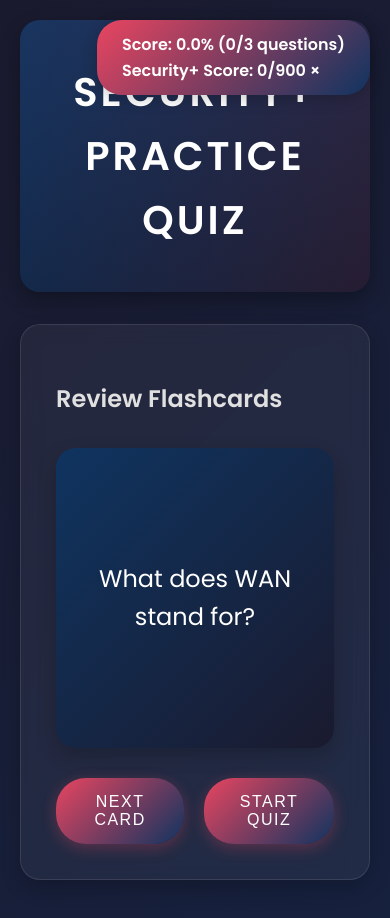
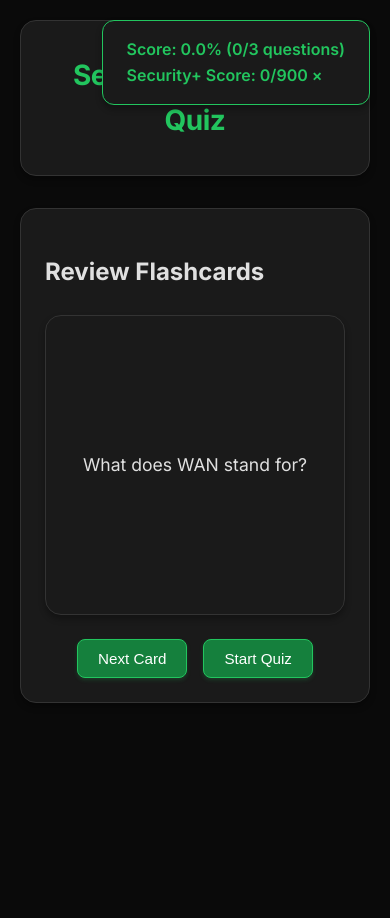
Before and after one commit to HUGOW04/LearningWebsite, a plain HTML site: page index.html in a window 390 px wide. After the commit the page ends 884 px from the top, so only its background shows below. Drawn offline with Linux system fonts and the light colour scheme.

Commit message:
Update styles.css

```diff
--- a/styles.css
+++ b/styles.css
@@ -1,12 +1,12 @@
-@import url('https://fonts.googleapis.com/css2?family=Poppins:wght@300;400;600&display=swap');
+@import url('https://fonts.googleapis.com/css2?family=Inter:wght@400;500;600;700&display=swap');
 
 body {
-    font-family: 'Poppins', sans-serif;
+    font-family: 'Inter', sans-serif;
     line-height: 1.6;
     color: #e0e0e0;
     margin: 0;
     padding: 20px;
-    background: linear-gradient(135deg, #1a1a2e 0%, #16213e 100%);
+    background-color: #0a0a0a;
     min-height: 100vh;
     display: flex;
     flex-direction: column;
@@ -14,8 +14,9 @@ body {
 }
 
 .container {
-    max-width: 800px;
+    max-width: 900px;
     width: 100%;
+    padding: 0 20px;
 }
 
 /* Score Display */
@@ -23,15 +24,15 @@ body {
     position: fixed;
     top: 20px;
     right: 20px;
-    background: linear-gradient(135deg, #e94560 0%, #0f3460 100%);
-    color: #ffffff;
-    padding: 12px 25px;
-    border-radius: 25px;
+    background: #1a1a1a;
+    color: #22c55e;
+    padding: 16px 24px;
+    border-radius: 12px;
     font-weight: 600;
-    box-shadow: 0 4px 15px rgba(0, 0, 0, 0.2);
-    backdrop-filter: blur(10px);
+    box-shadow: 0 4px 6px rgba(0, 0, 0, 0.3);
     z-index: 1000;
     animation: slideIn 0.5s ease-out;
+    border: 1px solid #22c55e;
 }
 
 @keyframes slideIn {
@@ -46,58 +47,41 @@ body {
 }
 
 header {
-    background: linear-gradient(135deg, #0f3460 0%, #1a1a2e 100%);
-    color: #fff;
+    background: #1a1a1a;
+    color: #e0e0e0;
     text-align: center;
-    padding: 2.5rem;
+    padding: 2rem;
     margin-bottom: 2rem;
-    border-radius: 20px;
-    box-shadow: 0 8px 20px rgba(0, 0, 0, 0.3);
-    position: relative;
-    overflow: hidden;
-}
-
-header::before {
-    content: '';
-    position: absolute;
-    top: 0;
-    left: 0;
-    right: 0;
-    bottom: 0;
-    background: linear-gradient(45deg, transparent 0%, rgba(233, 69, 96, 0.1) 100%);
-    z-index: 1;
+    border-radius: 16px;
+    box-shadow: 0 4px 6px rgba(0, 0, 0, 0.3);
+    border: 1px solid #333;
 }
 
 h1 {
     margin: 0;
-    font-weight: 600;
-    font-size: 2.5rem;
-    text-transform: uppercase;
-    letter-spacing: 3px;
-    position: relative;
-    z-index: 2;
+    font-weight: 700;
+    font-size: 2.25rem;
+    letter-spacing: -0.5px;
+    color: #22c55e;
 }
 
 section {
-    background: rgba(255, 255, 255, 0.05);
-    border-radius: 20px;
-    padding: 35px;
-    margin-bottom: 30px;
-    box-shadow: 0 8px 20px rgba(0, 0, 0, 0.2);
-    backdrop-filter: blur(10px);
-    border: 1px solid rgba(255, 255, 255, 0.1);
-    transition: transform 0.3s ease;
+    background: #1a1a1a;
+    border-radius: 16px;
+    padding: 32px;
+    margin-bottom: 24px;
+    box-shadow: 0 4px 6px rgba(0, 0, 0, 0.3);
+    transition: transform 0.2s ease;
+    border: 1px solid #333;
 }
 
-section:hover {
-    transform: translateY(-5px);
-}
+
 
 /* Flashcard Styles */
 #flashcard-container {
     width: 100%;
     height: 300px;
-    margin: 30px 0;
+    margin: 24px 0;
 }
 
 #flashcard {
@@ -106,8 +90,9 @@ section:hover {
     position: relative;
     cursor: pointer;
     perspective: 2000px;
-    transition: transform 0.8s cubic-bezier(0.4, 0, 0.2, 1);
+    transition: transform 0.6s cubic-bezier(0.4, 0, 0.2, 1);
     transform-style: preserve-3d;
+    transform-origin: center center;
 }
 
 #question, #answer {
@@ -117,120 +102,104 @@ section:hover {
     display: flex;
     align-items: center;
     justify-content: center;
-    font-size: 1.5rem;
+    font-size: 1.25rem;
     text-align: center;
-    padding: 30px;
+    padding: 24px;
     box-sizing: border-box;
     backface-visibility: hidden;
-    border-radius: 20px;
-    transition: all 0.3s ease;
+    border-radius: 16px;
+    box-shadow: 0 4px 6px rgba(0, 0, 0, 0.3);
+    transition: all 0.6s cubic-bezier(0.4, 0, 0.2, 1);
 }
 
 #question {
-    background: linear-gradient(135deg, #0f3460 0%, #1a1a2e 100%);
-    color: #fff;
-    box-shadow: 0 8px 20px rgba(0, 0, 0, 0.2);
+    background: #1a1a1a;
+    color: #e0e0e0;
+    border: 1px solid #333;
+    transform: rotateX(0deg);
 }
 
 #answer {
-    background: linear-gradient(135deg, #e94560 0%, #0f3460 100%);
-    color: #fff;
-    transform: rotateY(180deg);
-    box-shadow: 0 8px 20px rgba(0, 0, 0, 0.2);
+    background: #1a1a1a;
+    color: white;
+    transform: rotateX(-180deg);
+    border: 1px solid #333;
 }
 
 #flashcard.flipped {
-    transform: rotateY(180deg);
+    transform: rotateX(180deg);
 }
 
 /* Button Styles */
 .button-container {
     display: flex;
     justify-content: center;
-    gap: 20px;
-    margin-top: 30px;
+    gap: 16px;
+    margin-top: 24px;
 }
 
 button {
-    background: linear-gradient(135deg, #e94560 0%, #0f3460 100%);
-    color: #fff;
+    background: #15803d;
+    color: white;
     border: none;
-    padding: 15px 30px;
-    border-radius: 30px;
+    padding: 12px 24px;
+    border-radius: 8px;
     cursor: pointer;
-    font-size: 1rem;
+    font-size: 0.95rem;
     font-weight: 500;
-    text-transform: uppercase;
-    letter-spacing: 1.5px;
-    transition: all 0.3s ease;
-    box-shadow: 0 4px 15px rgba(233, 69, 96, 0.3);
-    position: relative;
-    overflow: hidden;
-}
-
-button::before {
-    content: '';
-    position: absolute;
-    top: 0;
-    left: 0;
-    width: 100%;
-    height: 100%;
-    background: linear-gradient(45deg, transparent, rgba(255, 255, 255, 0.1), transparent);
-    transform: translateX(-100%);
-    transition: 0.5s;
+    transition: all 0.2s ease;
+    box-shadow: 0 2px 4px rgba(34, 197, 94, 0.2);
+    border: 1px solid #22c55e;
 }
 
 button:hover {
-    transform: translateY(-3px);
-    box-shadow: 0 8px 25px rgba(233, 69, 96, 0.4);
+    background: #136131;
+    transform: translateY(-1px);
+    box-shadow: 0 4px 6px rgba(34, 197, 94, 0.3);
 }
 
-button:hover::before {
-    transform: translateX(100%);
+button:disabled {
+    background: #333;
+    border-color: #444;
+    cursor: not-allowed;
 }
 
 /* Multiple Choice Options */
 #mc-options {
-    display: grid;
-    gap: 15px;
+    display: flex;
+    flex-direction: column;
+    gap: 12px;
     margin-top: 20px;
 }
 
 #mc-options label {
-    background: rgba(255, 255, 255, 0.05);
-    padding: 15px 20px;
-    border-radius: 15px;
+    background: #1a1a1a;
+    padding: 16px 20px;
+    border-radius: 8px;
     cursor: pointer;
-    transition: all 0.3s ease;
-    border: 1px solid rgba(255, 255, 255, 0.1);
+    transition: all 0.2s ease;
+    border: 1px solid #333;
     display: flex;
     align-items: center;
 }
 
 #mc-options label:hover {
-    background: rgba(233, 69, 96, 0.1);
-    transform: translateX(5px);
+    background: #222;
+    border-color: #22c55e;
 }
 
 #mc-options input[type="radio"] {
-    margin-right: 15px;
-    width: 20px;
-    height: 20px;
-    border: 2px solid #e94560;
-    border-radius: 50%;
-    transition: all 0.3s ease;
-}
-
-#mc-options input[type="radio"]:checked {
-    background-color: #e94560;
-    box-shadow: 0 0 10px rgba(233, 69, 96, 0.5);
+    margin-right: 12px;
+    width: 18px;
+    height: 18px;
+    accent-color: #22c55e;
 }
 
 /* Feedback Styles */
 .feedback {
-    margin-top: 20px;
-    padding: 15px;
-    border-radius: 15px;
+    margin-top: 16px;
+    padding: 16px;
+    border-radius: 8px;
     font-weight: 500;
     text-align: center;
     animation: fadeIn 0.3s ease-out;
@@ -248,18 +217,63 @@ button:hover::before {
 }
 
 .feedback.correct {
-    background: rgba(78, 204, 163, 0.1);
-    color: #4ecca3;
-    border: 1px solid rgba(78, 204, 163, 0.3);
+    background: rgba(34, 197, 94, 0.1);
+    color: #22c55e;
+    border: 1px solid rgba(34, 197, 94, 0.3);
 }
 
 .feedback.incorrect {
-    background: rgba(233, 69, 96, 0.1);
-    color: #e94560;
-    border: 1px solid rgba(233, 69, 96, 0.3);
+    background: rgba(239, 68, 68, 0.1);
+    color: #ef4444;
+    border: 1px solid rgba(239, 68, 68, 0.3);
 }
 
 /* Initially Hidden Sections */
 #typing-section, #multiple-choice-section {
     display: none;
 }
+
+/* Quiz Completion Styles */
+.quiz-complete {
+    text-align: center;
+}
+
+.quiz-complete h3 {
+    color: #22c55e;
+    font-size: 1.5rem;
+    margin-bottom: 1.5rem;
+}
+
+.quiz-complete ul {
+    list-style: none;
+    padding: 0;
+    margin: 1rem 0;
+}
+
+.quiz-complete li {
+    margin: 0.5rem 0;
+    color: #e0e0e0;
+}
+
+/* Responsive Design */
+@media (max-width: 768px) {
+    .container {
+        padding: 0 16px;
+    }
+
+    section {
+        padding: 24px;
+    }
+
+    h1 {
+        font-size: 1.75rem;
+    }
+
+    #question, #answer {
+        font-size: 1.1rem;
+    }
+
+    button {
+        padding: 10px 20px;
+    }
+}
```
